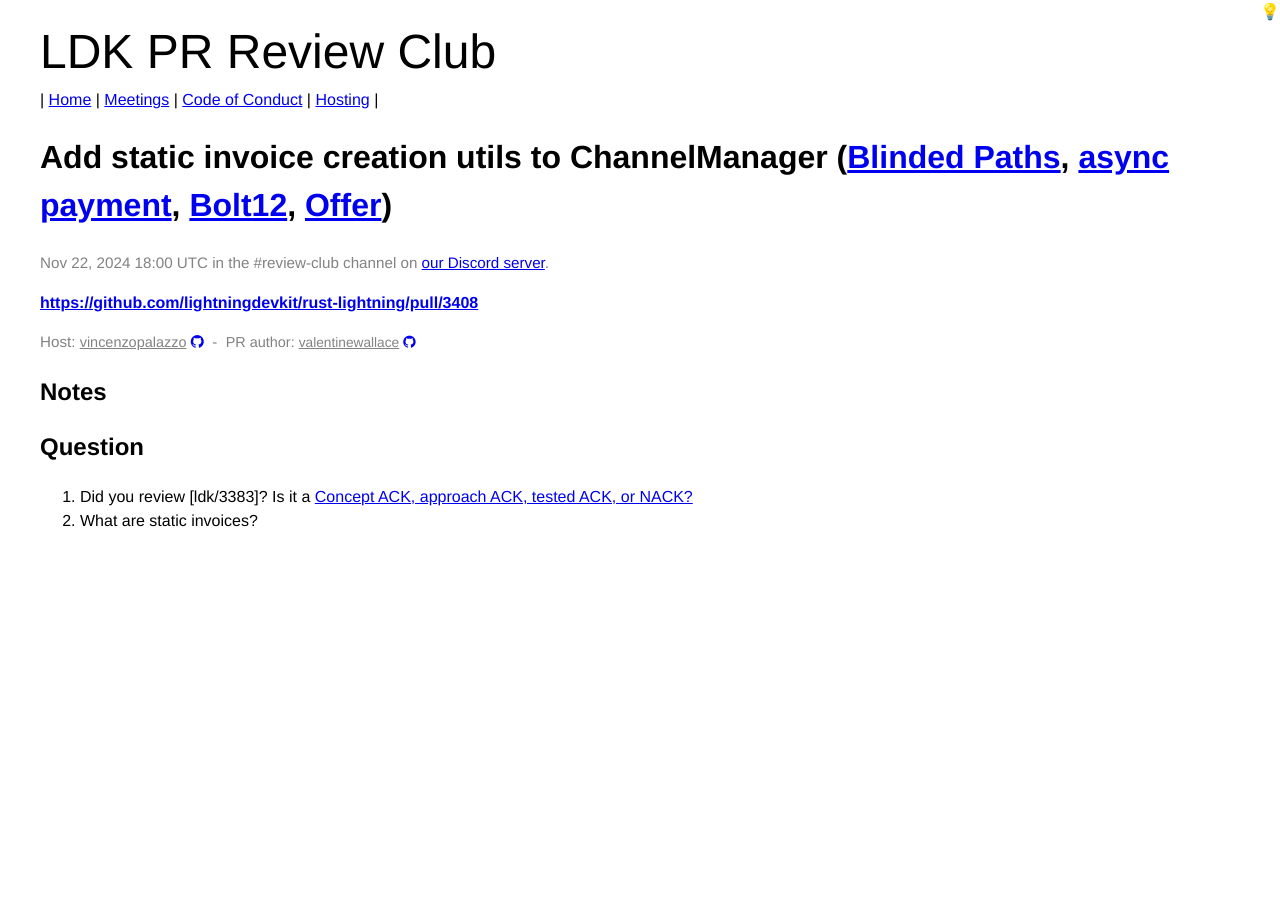
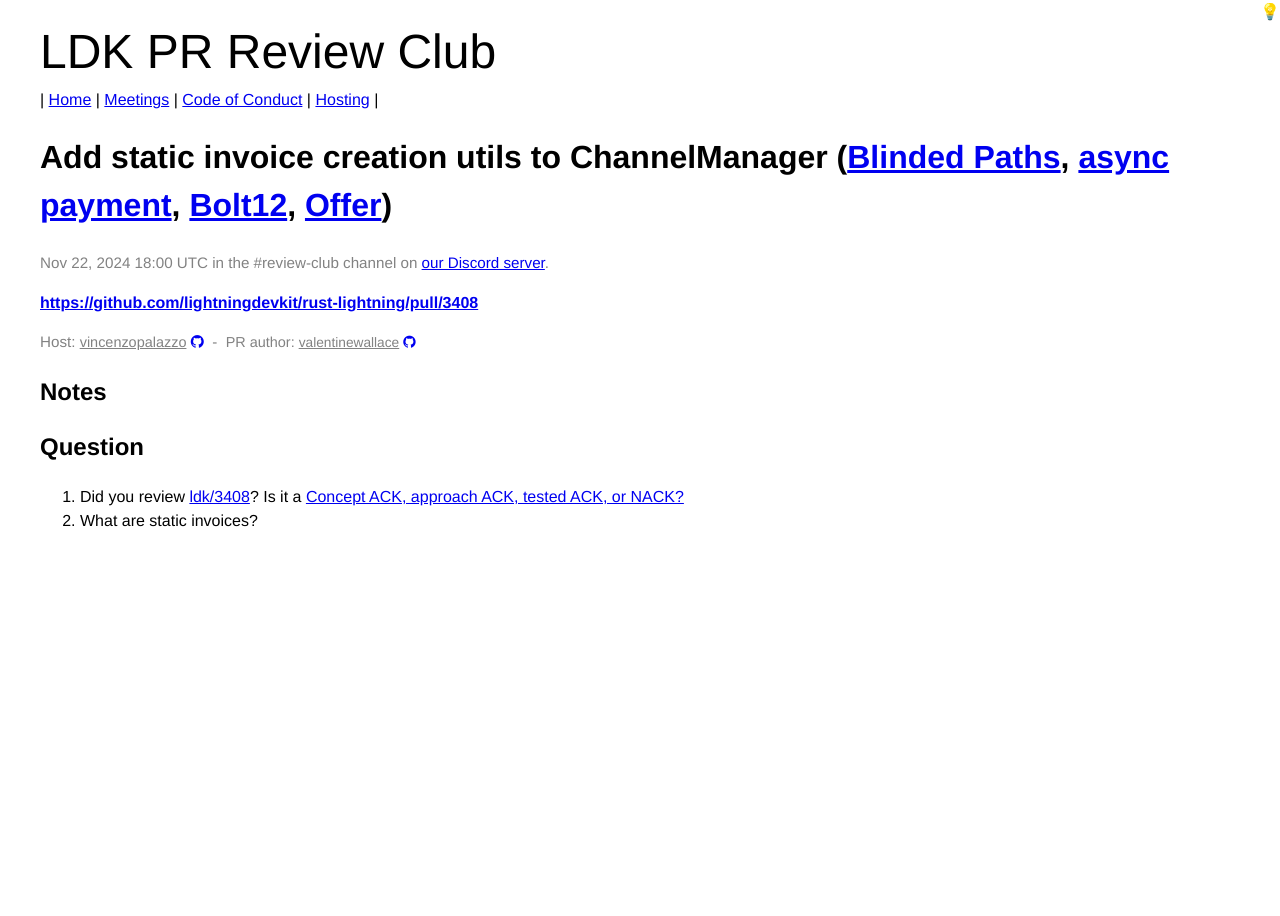
Before and after one commit to lightningdevkit/ldk-review-club, a Jekyll site: the page built from _posts/2024-11-22-#3408.md, in a window 1280 px wide. Built offline with Jekyll 4.4.1, drawn with Linux system fonts in a browser that asks for light colours.

Commit message:
rw: mark ldk#3383 as completed
Signed-off-by: Vincenzo Palazzo <vincenzopalazzodev@gmail.com>

```diff
--- a/_posts/2024-11-22-#3408.md
+++ b/_posts/2024-11-22-#3408.md
@@ -14,7 +14,7 @@ commit:
 
 ## Question
 
-1. Did you review [ldk/3383]? Is it a [Concept ACK, approach ACK, tested ACK, or NACK?](https://github.com/lightningdevkit/rust-lightning/blob/master/CONTRIBUTING.md#peer-review)
+1. Did you review [ldk/3408]? Is it a [Concept ACK, approach ACK, tested ACK, or NACK?](https://github.com/lightningdevkit/rust-lightning/blob/master/CONTRIBUTING.md#peer-review)
 2. What are static invoices?
 
 [ldk/3408]: https://github.com/lightningdevkit/rust-lightning/pull/3408
```
Also changed, not shown: _posts/2024-11-08-#3383.md (+1 -1 lines).
